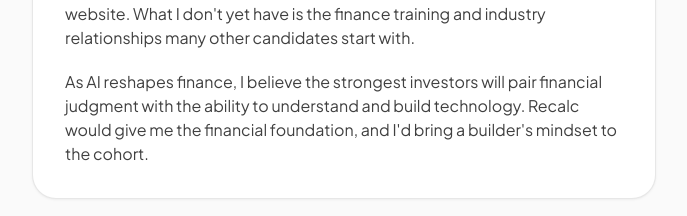
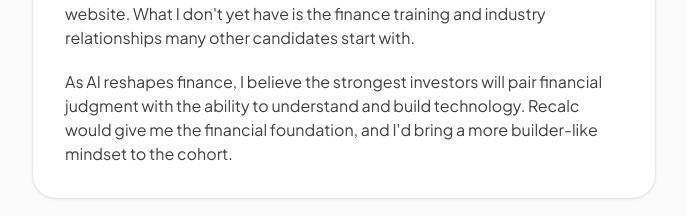
Before and after one commit to hannyww/portfolio, a Next.js app: page /whats-next in a window 1280 px wide. Shown: the part 425-641 px from the top of the page, without its empty margins (296-983 px from the left). Built offline with nearby package versions, Linux system fonts and the light colour scheme.

Commit message:
fix: update builder mindset phrasing on whats-next

```diff
--- a/src/app/whats-next/page.tsx
+++ b/src/app/whats-next/page.tsx
@@ -41,7 +41,7 @@ export default function WhatsNextPage() {
             I&apos;m an engineer who wants to build a career in investing. I bring a strong analytical background and the ability to build things, including this website. What I don&apos;t yet have is the finance training and industry relationships many other candidates start with.
           </p>
           <p className="text-sm sm:text-base text-neutral-700 leading-relaxed">
-            As AI reshapes finance, I believe the strongest investors will pair financial judgment with the ability to understand and build technology. Recalc would give me the financial foundation, and I&apos;d bring a builder&apos;s mindset to the cohort.
+            As AI reshapes finance, I believe the strongest investors will pair financial judgment with the ability to understand and build technology. Recalc would give me the financial foundation, and I&apos;d bring a more builder-like mindset to the cohort.
           </p>
         </section>
 
```
